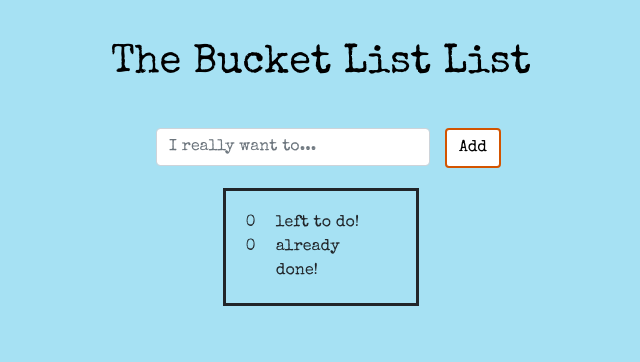
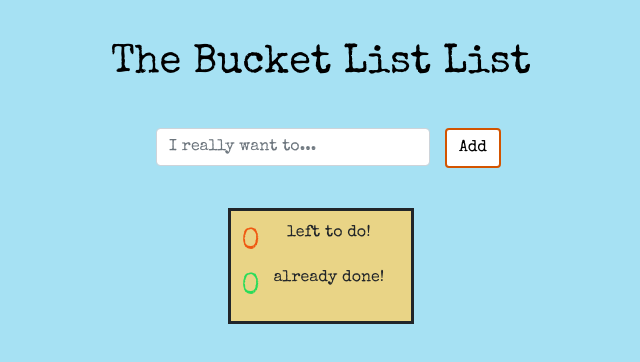
Before and after one commit to emmastockton/bucketlist-app-frontend, a React app: page / in a window 1280 px wide. Shown: the top 362 px of the page, without its empty margins (319-959 px from the left). Built offline with nearby package versions, Linux system fonts and the light colour scheme.

Commit message:
Done button is now working. Some styling changed

```diff
--- a/src/App.js
+++ b/src/App.js
@@ -45,7 +45,7 @@ class App extends Component {
 
     let filteredDoneTasks = currentList.filter((task) => task.id === identifier);
 
-    doneList.push(filteredDoneTasks);
+    doneList.push(filteredDoneTasks[0]);
 
     this.setState({
       doneTasks: doneList
--- a/src/components/DoneTask.js
+++ b/src/components/DoneTask.js
@@ -4,7 +4,7 @@ class DoneTask extends React.Component {
 
     render() {
         return (
-            <div className="containter">
+            <div className="container">
                 <div className="row">
                     <div className="col" style={styles.DoneTask}>
                         {this.props.nameOfDoneTask}
--- a/src/components/InputBox.js
+++ b/src/components/InputBox.js
@@ -11,6 +11,7 @@ class InputBox extends React.Component {
 
         this.onSubmitClicked = this.onSubmitClicked.bind(this);
         this.onEntryFieldUpdated = this.onEntryFieldUpdated.bind(this);
+        this.onEnterHit = this.onEnterHit.bind(this);
     }
 
     onSubmitClicked () {
@@ -36,11 +37,25 @@ class InputBox extends React.Component {
         });
     }
 
+    onEnterHit (event) {
+       //need to fix this one
+        var input = document.getElementById("inputBox");
+
+        input.addEventListener("keyup", function(event) {
+            event.preventDefault();
+
+            if (event.keyCode === 13) {
+                document.getElementById("inputBox").click();
+            }
+        });
+    }
+
     render() {
         return (
             <div className="row" style={styles.InputBox}>
                 <div className="col">
                     <input
+                        id="inputBox"
                         type="text"
                         class="form-control"
                         placeholder="I really want to..."
@@ -53,6 +68,7 @@ class InputBox extends React.Component {
                         type="button"
                         className="btn btn-info"
                         onClick={this.onSubmitClicked}
+                        onKeyPress={this.onEnterHit}
                         style={styles.addButton}
                     >
                         Add
--- a/src/components/TaskCounter.js
+++ b/src/components/TaskCounter.js
@@ -10,7 +10,7 @@ class TaskCounter extends React.Component {
                     style={styles.taskCounter}
                 >
                 <div className="row">
-                <div className="col-2">
+                <div className="col-2" style={styles.amountToDo} >
                     {
                         this.props.tasks.length
                     }
@@ -20,7 +20,7 @@ class TaskCounter extends React.Component {
                     </div>
                 </div>
                 <div className="row">
-                <div className="col-2">
+                <div className="col-2" style={styles.amountDone}>
                     {
                         this.props.doneTasks.length
                     }
@@ -39,7 +39,18 @@ const styles = {
     taskCounter : {
         border: "solid",
         margin: "auto",
-        padding: "20px"
+        marginTop: "20px",
+        padding: "10px",
+        textAlign: "center",
+        backgroundColor: "#e9d486"
+    },
+    amountToDo : {
+        fontSize: "30px",
+        color: "#ef5811"
+    },
+    amountDone: {
+        fontSize: "30px",
+        color: "#28dc59"
     }
 };
 
```
